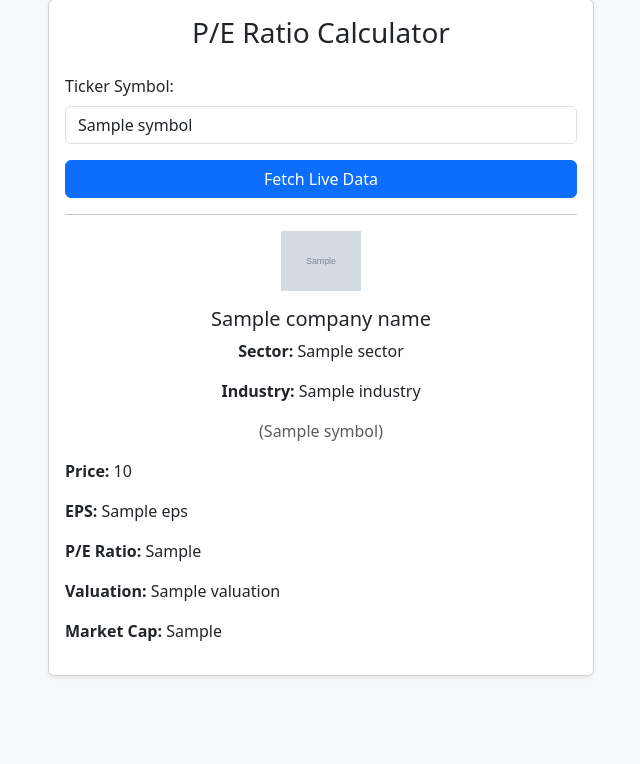
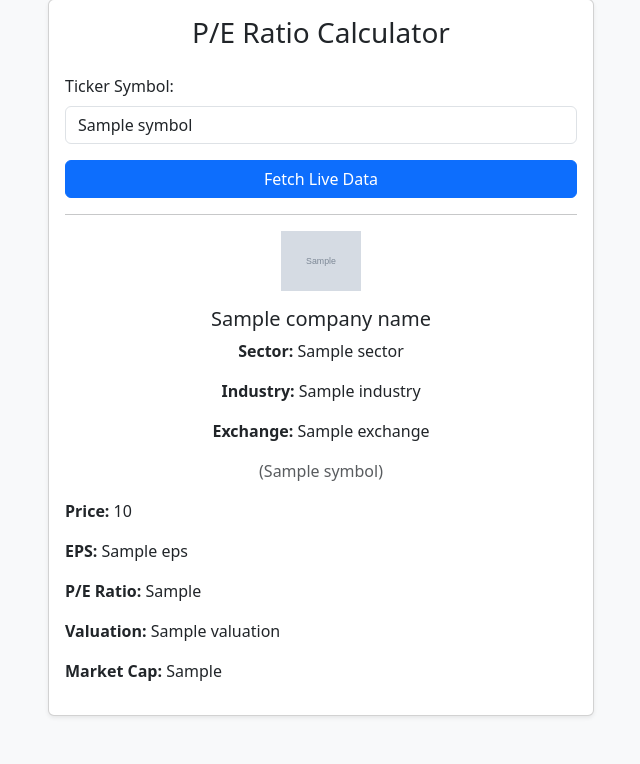
Before and after one commit to Skulk2Fade/pe-ratio-app, a Flask app: template templates/index.html in a window 1280 px wide. Shown: the part 49-813 px from the top of the page, without its empty margins (319-959 px from the left). Before the commit the page ends 726 px from the top, so only its background shows below. Run offline with Flask 3, Linux system fonts and the light colour scheme; the template is opened without the code that fills it: most values are stand-ins (such as "Sample title", 1, 10 or a date in 2020); grey boxes marked "Sample" are stand-in pictures.

Commit message:
Show exchange in company details

```diff
--- a/app.py
+++ b/app.py
@@ -37,15 +37,16 @@ def get_stock_data(symbol):
         logo_url = profile.get("image", "")
         sector = profile.get("sector", "")
         industry = profile.get("industry", "")
+        exchange = profile.get("exchangeShortName", "")
 
         price = quote.get("price")
         eps = quote.get("eps")
         market_cap = format_market_cap(quote.get("marketCap"))
 
-        return name, logo_url, sector, industry, price, eps, market_cap
+        return name, logo_url, sector, industry, exchange, price, eps, market_cap
     except Exception as e:
         print(f"API error: {e}")
-        return None, None, None, None, None, None, None
+        return None, None, None, None, None, None, None, None, None
 
 @app.route("/", methods=["GET", "POST"])
 def index():
@@ -63,7 +64,7 @@ def index():
 
     if request.method == "POST":
         symbol = request.form.get("ticker").strip().upper()
-        company_name, logo_url, sector, industry, price, eps, market_cap = get_stock_data(symbol)
+        company_name, logo_url, sector, industry, exchange, price, eps, market_cap = get_stock_data(symbol)
 
         if price is None or eps is None:
             error_message = "Ticker not found or unsupported by data provider."
@@ -80,10 +81,11 @@ def index():
                 pe_ratio = "EPS is zero"
 
     return render_template("index.html", symbol=symbol, company_name=company_name,
-                           logo_url=logo_url, sector=sector, industry=industry,
-                           price=price, eps=eps, pe_ratio=pe_ratio,
-                           valuation=valuation, market_cap=market_cap,
-                           error_message=error_message)
+                        logo_url=logo_url, sector=sector, industry=industry,
+                        price=price, eps=eps, pe_ratio=pe_ratio,
+                        valuation=valuation, market_cap=market_cap,
+                        exchange=exchange,  # <-- ADD THIS LINE
+                        error_message=error_message)
 
 if __name__ == "__main__":
     app.run(host="0.0.0.0", port=5000, debug=True)
--- a/templates/index.html
+++ b/templates/index.html
@@ -42,6 +42,9 @@
                                 {% if industry %}
                                     <p><strong>Industry:</strong> {{ industry }}</p>
                                 {% endif %}
+                                {% if exchange %}
+                                    <p><strong>Exchange:</strong> {{ exchange }}</p>
+                                {% endif %}
                                                                 <p class="text-muted">({{ symbol }})</p>
                             </div>
                             <p><strong>Price:</strong> {{ price }}</p>
```
